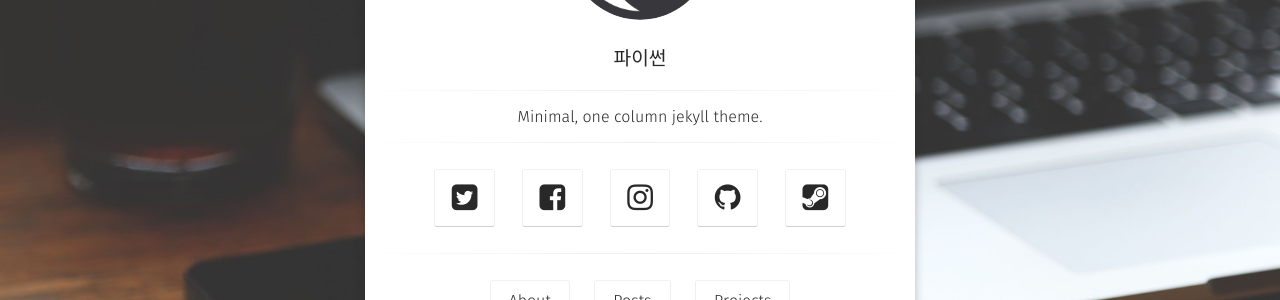
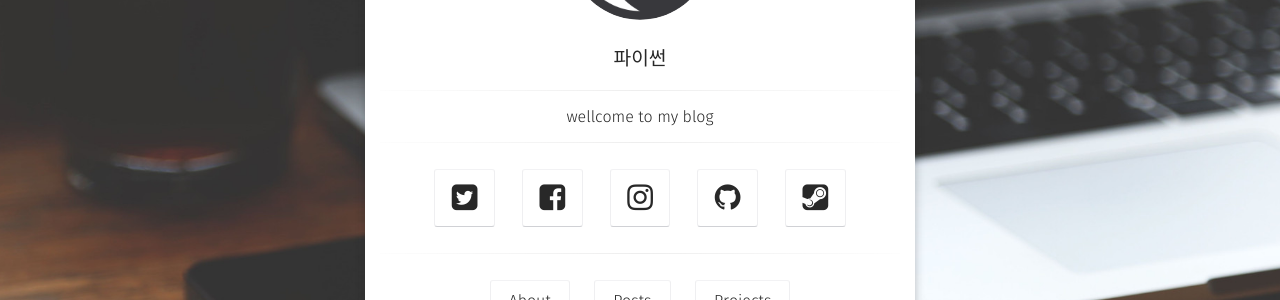
Before and after one commit to 2000104son-png/2000104son-png.github.com, a Jekyll site: the page built from index.html, in a window 1280 px wide. Shown: the part 353-653 px from the top of the page. Built offline with Jekyll 4.4.1, drawn with Linux system fonts in a browser that asks for light colours; some web fonts are replaced.

Commit message:
Update _config.yml

```diff
--- a/_config.yml
+++ b/_config.yml
@@ -1,6 +1,6 @@
 # Site
 title:              파이썬
-bio:                'Minimal, one column jekyll theme.'
+bio:                'wellcome to my blog'
 description:        "Moon is a minimal, one column jekyll theme for your blog."
 reading_time:       true
 words_per_minute:   200
```
